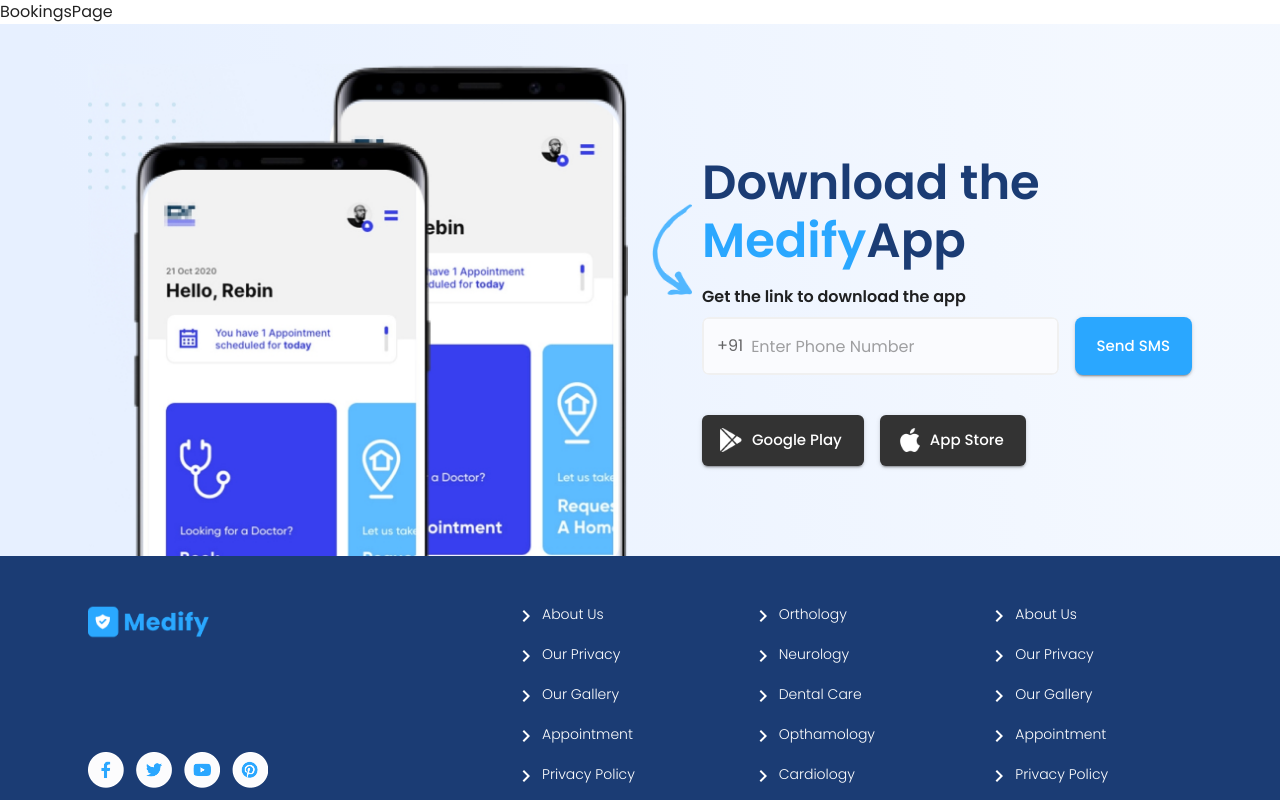
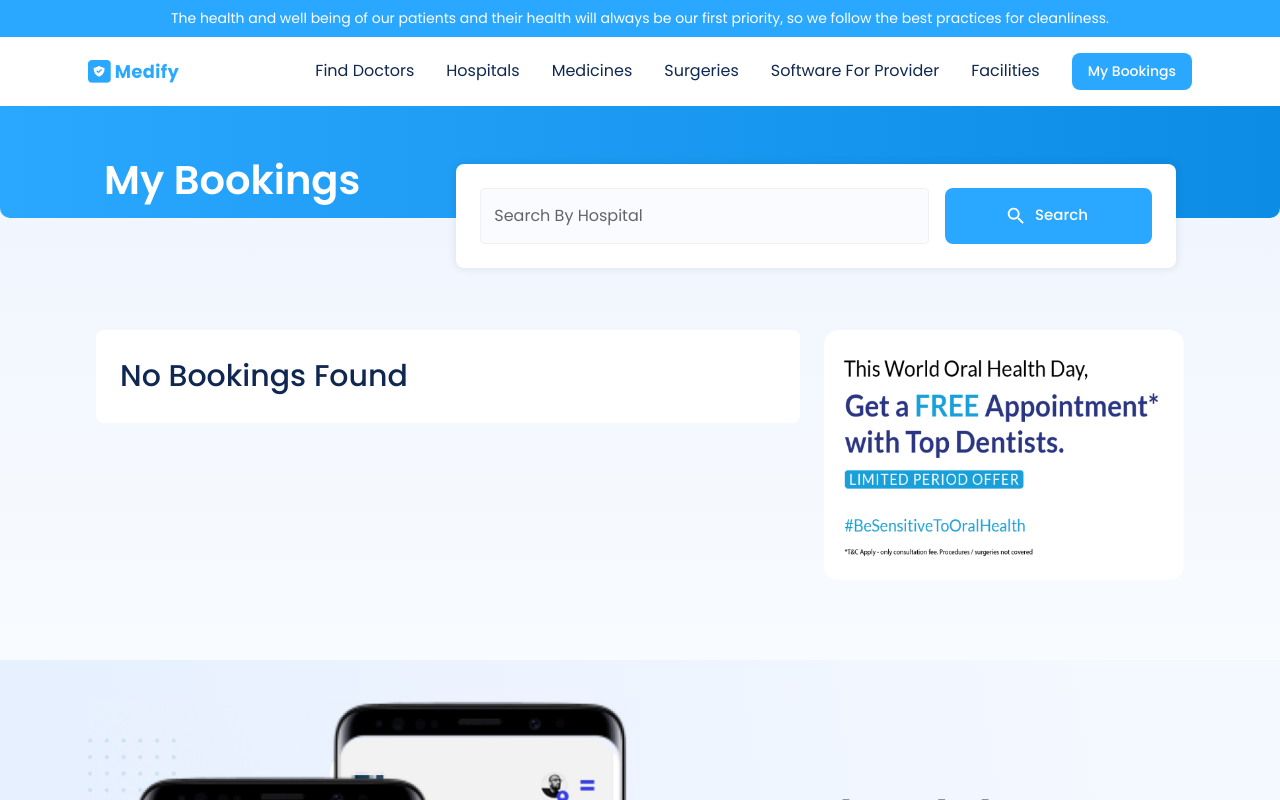
Before and after one commit to arnavsakhare/Medify, a React app: page /bookings in a window 1280 px wide. Shown: the top 800 px of the page. Built offline with nearby package versions, Linux system fonts and the light colour scheme; the HTML template or start-up script is replaced by a standard one.

Commit message:
Implemented Bookings Page

```diff
--- a/src/pages/BookingsPage/BookingsPage.jsx
+++ b/src/pages/BookingsPage/BookingsPage.jsx
@@ -1,8 +1,91 @@
-import React from 'react'
+import React, {useEffect, useState} from 'react'
+import cta from '../../assets/cta.png'
+import NavBar from '../../components/NavBar/NavBar'
+import { Box, Container, Stack, Typography } from '@mui/material'
+import BookingsSearchBar from '../../components/BookingsSearchBar/BookingsSearchBar'
+import HospitalCard from '../../components/HospitalCard/HospitalCard'
+
 
 const BookingsPage = () => {
+
+  const [bookings, setBookings] = useState([])
+  const [filteredBookings, setFilteredBookings] = useState([])
+
+  useEffect(() => {
+    const localBookings = localStorage.getItem("bookings") || "[]"
+    setBookings(JSON.parse(localBookings))
+  }, [])
+
+  useEffect(() => {
+    setFilteredBookings(bookings)
+  }, [bookings])
+
+
   return (
-    <div>BookingsPage</div>
+    <>
+      <NavBar />
+
+      <Box sx={{background: "linear-gradient(#EFF5FE, rgba(241, 247, 255, 0.5))"}}>
+        <Box
+          mb={4}
+          pt={{xs: 3, md: 1}}
+          sx={{
+            position: 'relative',
+            background: "linear-gradient(90deg, #2AA7FF, #0C8CE5)",
+            borderRadius: "0 0 10px 10px"
+          }}
+        >
+          <Container maxWidth='xl' sx={{px: {xs: 0, md: 5}}}>
+            <Stack direction={{xs: 'column', md: 'row'}} spacing={{xs: 0, md: 12}} alignItems={{xs: 'center', md: 'flex-end'}}>
+              <Typography component='h1' pb={1} fontSize={{xs: 32, md: 40}} fontWeight={600} color='#fff'>
+                My Bookings
+              </Typography>
+
+              <Box
+                bgcolor='#fff'
+                p={3}
+                flexGrow={1}
+                borderRadius={2}
+                boxShadow='0 0 10px rgba(0,0,0,0.1)'
+                sx={{translate: "0 50px"}}
+              >
+                <BookingsSearchBar bookings={bookings} setFilteredBookings={setFilteredBookings}/>
+              </Box>
+            </Stack>
+          </Container>
+        </Box>
+
+        <Container maxWidth='xl' sx={{pt: 10, pb: 10, px: {xs: 0, md: 4}}}>
+          <Stack alignItems='flex-start' direction={{md: 'row'}}>
+            <Stack
+              mb={{xs: 4, md: 0}}
+              spacing={3}
+              width={{xs: 1, md: "calc(100% - 384px)"}}
+              mr='24px'
+            >
+              {filteredBookings.length > 0 && (
+                filteredBookings.map((hospital) => (
+                  <HospitalCard
+                    key={hospital["Hospital Name"]}
+                    details={hospital}
+                    booking={true}
+                  />
+                ))
+              )}
+
+              {filteredBookings.length == 0 && (
+                <Typography variant='h3' bgcolor='#fff' p={3} borderRadius={2}>
+                  No Bookings Found
+                </Typography>
+              )}
+
+            </Stack>
+
+            <img src={cta} alt="ad" width={360} height={250} />
+          </Stack>
+        </Container>
+      </Box>
+    </>
   )
 }
 
```
